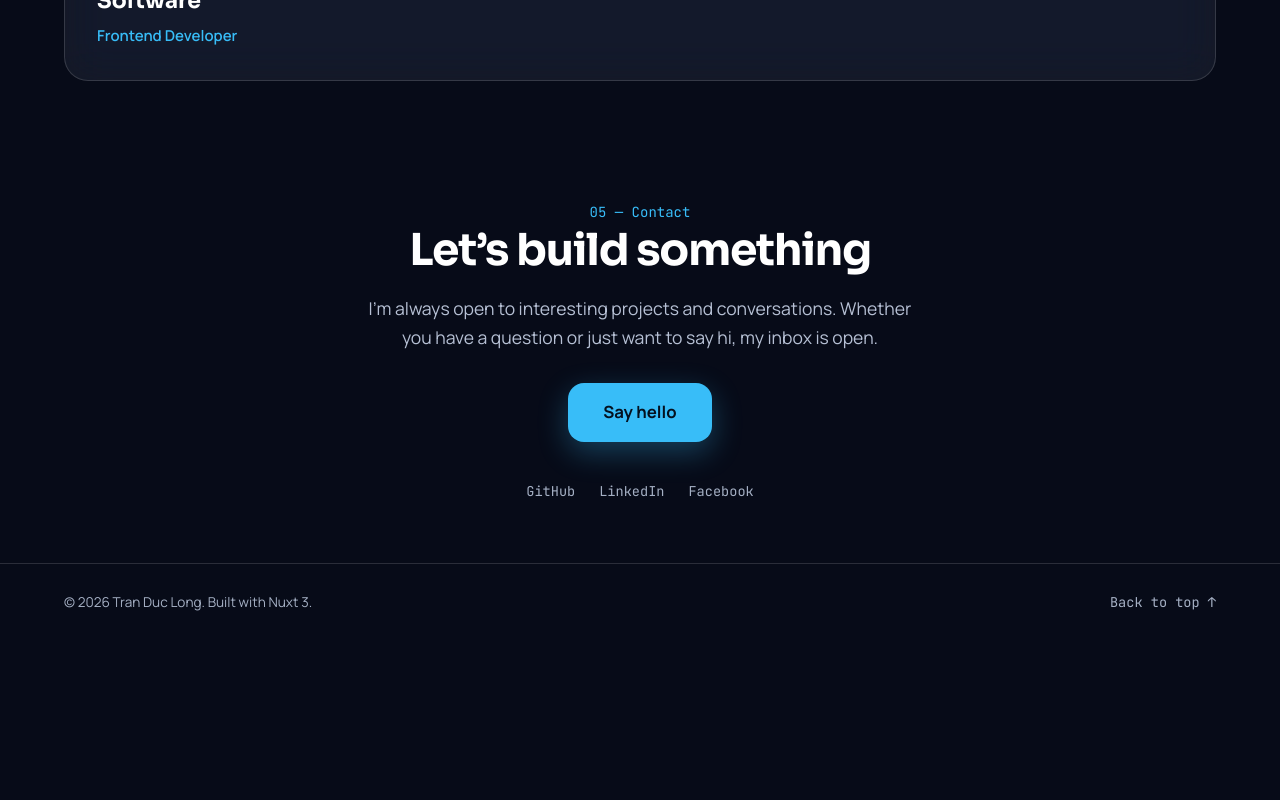
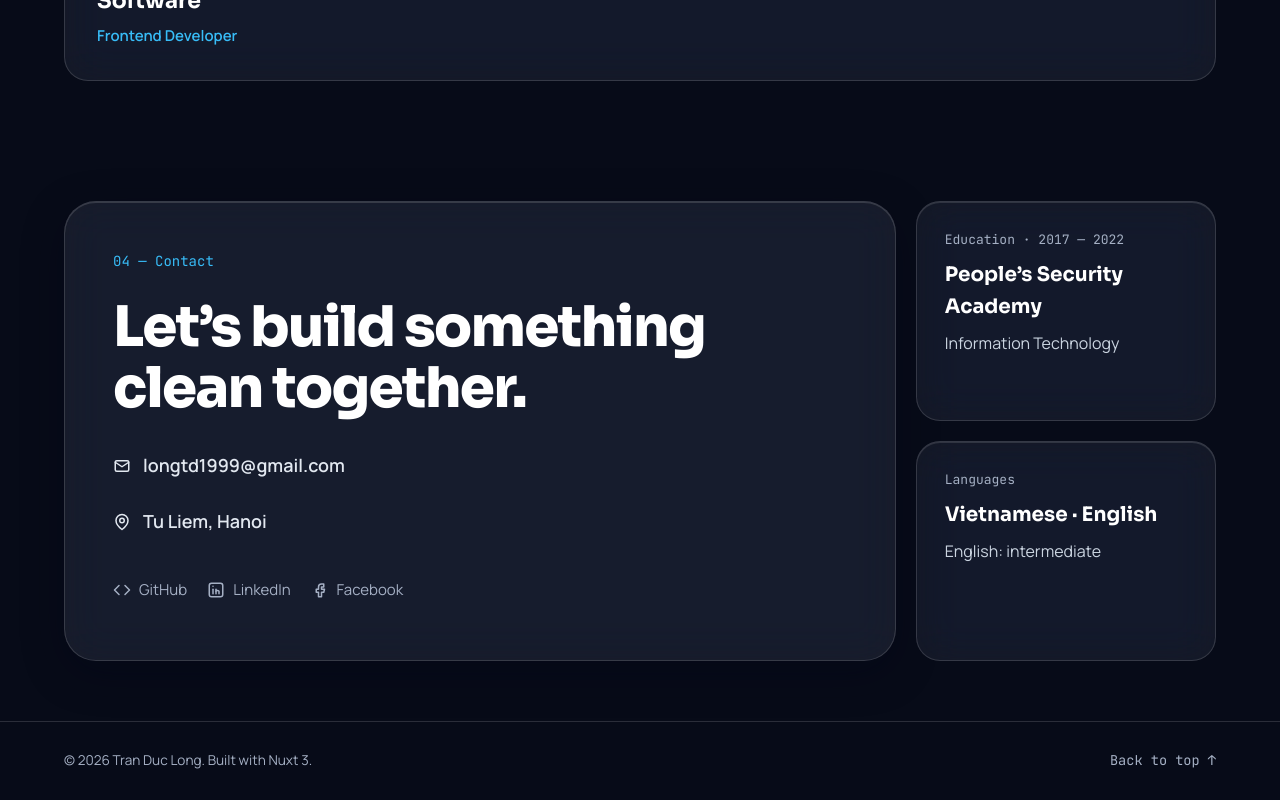
Before and after one commit to longtranaf/portfolio, a Nuxt app: page / in a window 1280 px wide. Shown: the part 3121-3921 px from the top of the page. Before the commit the page ends 3763 px from the top, so only its background shows below. Built offline with nearby package versions, Linux system fonts and the light colour scheme.

Commit message:
feat: redesign contact section
Co-Authored-By: Claude Opus 5.5 <noreply@anthropic.com>

```diff
--- a/components/ContactSection.vue
+++ b/components/ContactSection.vue
@@ -1,71 +1,190 @@
 <script setup lang="ts">
-import { profile } from '~/data/portfolio'
+import {
+  education,
+  languages,
+  profile,
+  ui
+} from '~/data/portfolio'
+
+const setLocale = useLocalized()
+
+const icons = {
+  GitHub: 'code',
+  LinkedIn: 'linkedin',
+  Facebook: 'facebook'
+} as const
 </script>
 
 <template>
   <section id="contact" class="section">
-    <div class="container inner reveal">
+    <div class="container inner">
+      <div class="main glass reveal">
         <p class="eyebrow">
-        05 — Contact
+          {{ setLocale(ui.contact.eyebrow) }}
         </p>
+        <h2 class="headline">
+          {{ setLocale(ui.contact.headlineTop) }}
 
-      <h2 class="section-title">
-        Let’s build something
+          <br>
+
+          {{ setLocale(ui.contact.headlineBottom) }}
         </h2>
 
-      <p class="lede">
-        I’m always open to interesting projects and conversations. Whether you have
-        a question or just want to say hi, my inbox is open.
-      </p>
-      <a :href="`mailto:${profile.email}`" class="btn btn-primary big">
-        Say hello
+        <div class="details">
+          <a :href="`mailto:${profile.email}`">
+            <AppIcon name="mail" />
+            {{ profile.email }}
           </a>
 
+          <span>
+            <AppIcon name="pin" />
+            {{ setLocale(profile.location) }}
+          </span>
+        </div>
+
         <ul class="socials">
-        <li v-for="s in profile.socials" :key="s.label">
-          <a :href="s.url" target="_blank" rel="noopener">
-            {{ s.label }}
+          <li v-for="social in profile.socials" :key="social.label">
+            <a :href="social.url" target="_blank" rel="noopener">
+              <AppIcon :name="icons[social.label as keyof typeof icons]" />
+
+              <span>
+                {{ social.label }}
+              </span>
             </a>
           </li>
         </ul>
+      </div>
+
+      <div class="side">
+        <div class="info glass reveal">
+          <span class="label">
+            {{ setLocale(ui.contact.education) }} · {{ education.period }}
+          </span>
+          <h3 class="info-title">
+            {{ setLocale(education.school) }}
+          </h3>
+          <span class="info-note">
+            {{ setLocale(education.major) }}
+          </span>
+        </div>
+
+        <div class="info glass reveal">
+          <span class="label">
+            {{ setLocale(ui.contact.languages) }}
+          </span>
+          <h3 class="info-title">
+            {{ setLocale(languages.spoken) }}
+          </h3>
+          <span class="info-note">
+            {{ setLocale(languages.note) }}
+          </span>
+        </div>
+      </div>
     </div>
   </section>
 </template>
 
 <style scoped>
 .inner {
-  max-width: 620px;
-  margin-inline: auto;
-  text-align: center;
+  display: flex;
+  flex-wrap: wrap;
+  gap: 1.25rem;
 }
 
-.lede {
-  color: var(--text-muted);
-  margin-top: 18px;
-  font-size: 1.1rem;
+.main {
+  flex: 999 1 35rem;
+  min-width: 0;
+  display: flex;
+  flex-direction: column;
+  gap: 1.5rem;
+  padding: clamp(1.5rem, 5vw, 3rem);
+  background: rgba(255, 255, 255, 0.07);
+  border-color: var(--border);
+  border-radius: var(--radius-xl);
+  box-shadow: 0 0.75rem 2.5rem rgba(2, 6, 23, 0.4), inset 0 0.0625rem 0 rgba(255, 255, 255, 0.14);
 }
 
-.big {
-  margin-top: 32px;
-  padding: 15px 34px;
-  font-size: 1.05rem;
+.headline {
+  font-family: var(--display);
+  font-size: clamp(2rem, 5vw, 3.5rem);
+  font-weight: 800;
+  letter-spacing: -0.03em;
+  line-height: 1.1;
+  color: var(--white);
+}
+
+.details {
+  display: flex;
+  flex-direction: column;
+  gap: 0.75rem;
+}
+
+.details a,
+.details span {
+  display: inline-flex;
+  align-items: center;
+  gap: 0.75rem;
+  min-height: 2.75rem;
+  font-size: clamp(1rem, 2.4vw, 1.125rem);
+  font-weight: 600;
+  overflow-wrap: anywhere;
+}
+
+.details a {
+  align-self: flex-start;
+  transition: color 0.18s ease;
+}
+
+.details a:hover,
+.socials a:hover {
+  color: var(--white);
 }
 
 .socials {
   display: flex;
-  justify-content: center;
-  gap: 24px;
-  margin-top: 36px;
+  flex-wrap: wrap;
+  gap: 0 1.25rem;
 }
 
 .socials a {
-  font-family: var(--mono);
-  font-size: 0.85rem;
+  display: inline-flex;
+  align-items: center;
+  gap: 0.5rem;
+  min-height: 2.75rem;
+  font-size: 0.9375rem;
   color: var(--text-dim);
   transition: color 0.18s ease;
 }
 
-.socials a:hover {
-  color: var(--accent);
+.side {
+  flex: 1 1 18.75rem;
+  min-width: 0;
+  display: flex;
+  flex-direction: column;
+  gap: 1.25rem;
+}
+
+.info {
+  flex: 1;
+  display: flex;
+  flex-direction: column;
+  gap: 0.5rem;
+  padding: clamp(1.25rem, 4vw, 1.75rem);
+}
+
+.label {
+  font-family: var(--mono);
+  font-size: 0.8125rem;
+  color: var(--text-dim);
+}
+
+.info-title {
+  font-family: var(--display);
+  font-size: 1.25rem;
+  color: var(--white);
+}
+
+.info-note {
+  color: var(--text-soft);
 }
 </style>
```
Lines whose indentation alone changed are shown as unchanged.
